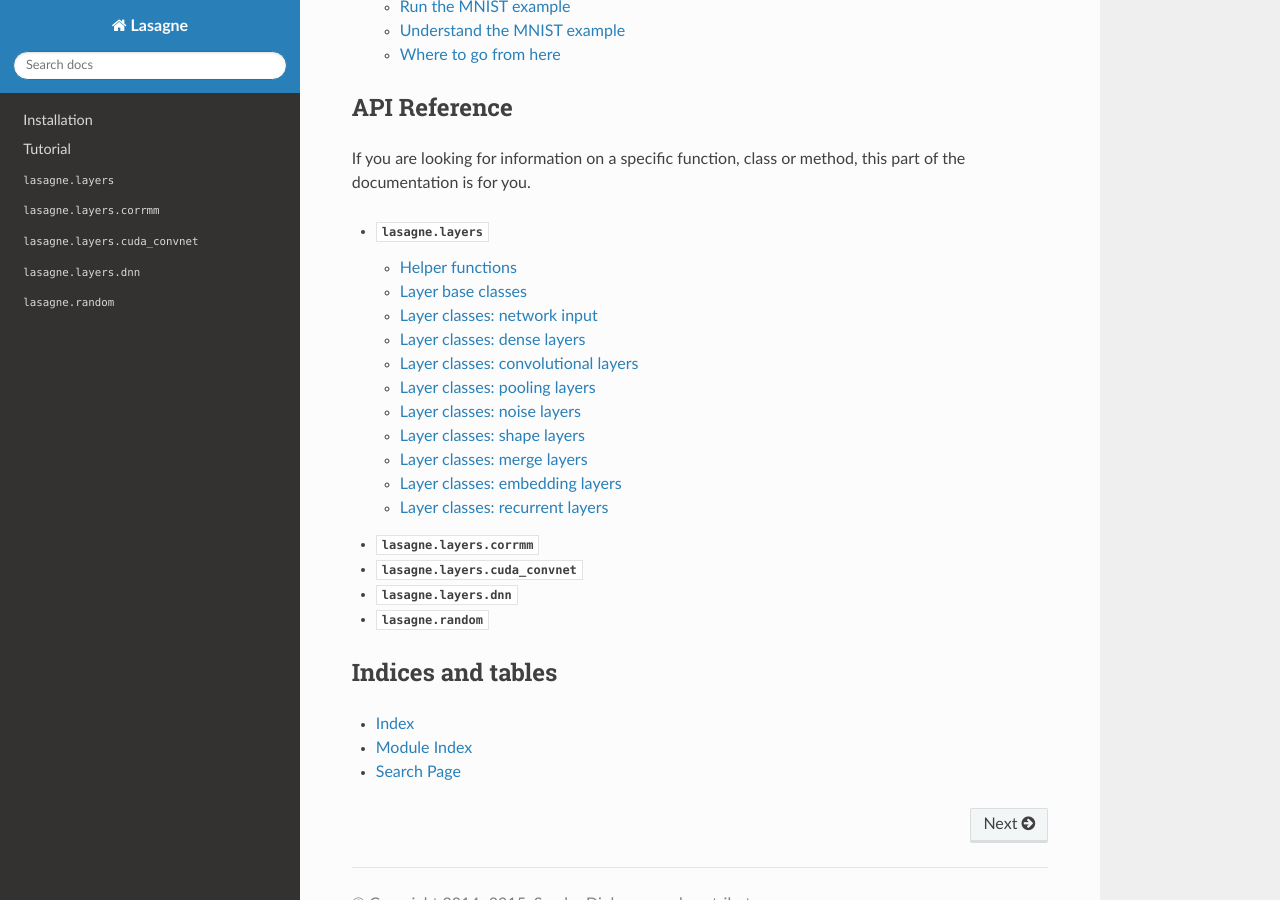
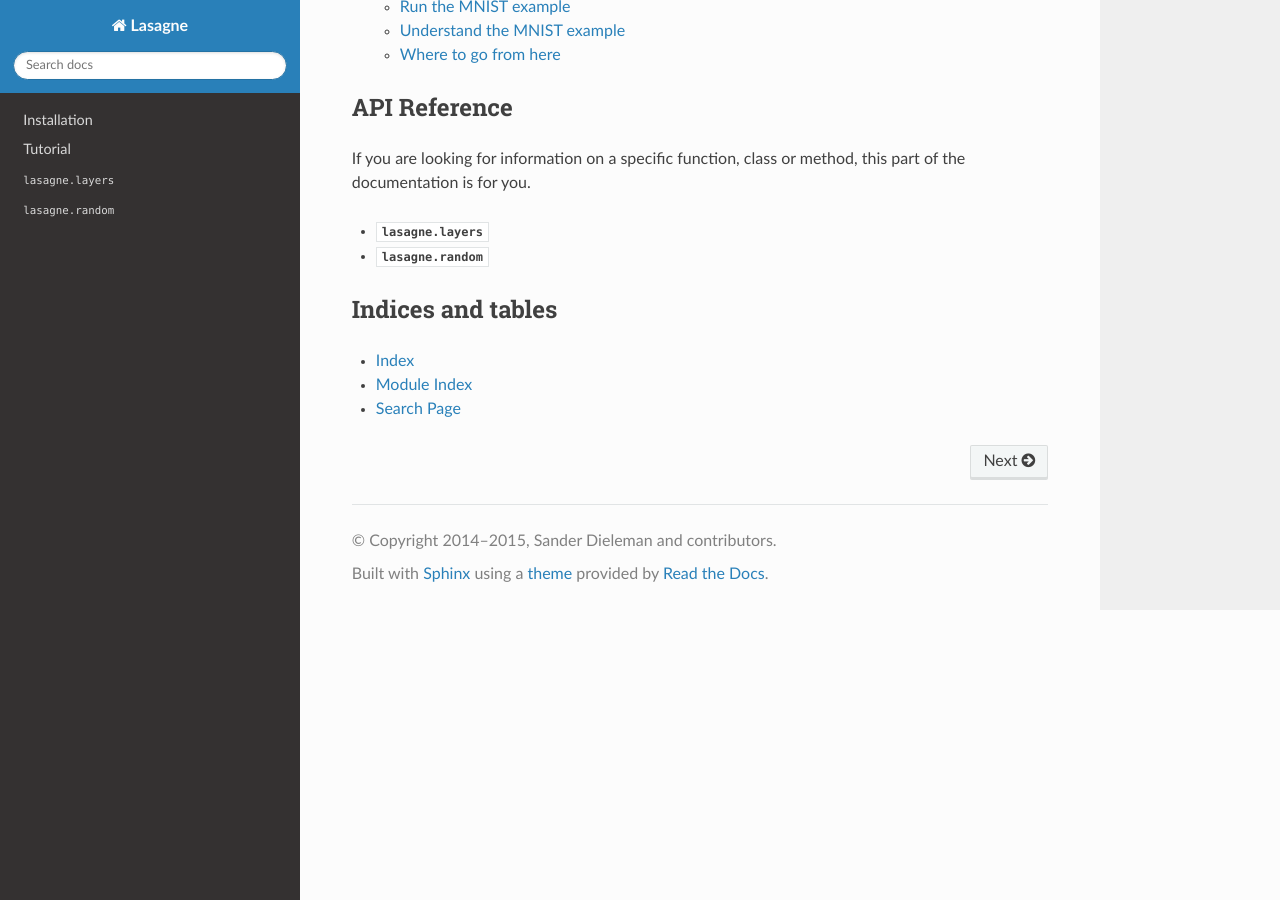
Before and after one commit to Lasagne/Lasagne, a Sphinx documentation site: the page built from docs/index.rst, in a window 1280 px wide and 900 px high, scrolled down 641 px. Built offline with Sphinx 7.4.7 and the Read the Docs theme 2.0.0, drawn with Linux system fonts in a browser that asks for light colours; pages that are not in the unit, such as notebooks, are missing from menus; the version number could not be read and is left out.

Commit message:
Split `lasagne.layers` docs into multiple pages

```diff
--- a/docs/modules/layers.rst
+++ b/docs/modules/layers.rst
@@ -3,171 +3,172 @@
 
 .. automodule:: lasagne.layers
 
+.. toctree::
+    :hidden:
 
-Helper functions
-----------------
-
-.. autofunction:: get_output
-.. autofunction:: get_output_shape
-.. autofunction:: get_all_layers
-.. autofunction:: get_all_params
-.. autofunction:: get_all_bias_params
-.. autofunction:: get_all_non_bias_params
-.. autofunction:: count_params
-.. autofunction:: get_all_param_values
-.. autofunction:: set_all_param_values
+    layers/helper
+    layers/base
+    layers/input
+    layers/dense
+    layers/conv
+    layers/pool
+    layers/recurrent
+    layers/noise
+    layers/shape
+    layers/merge
+    layers/embedding
+    layers/corrmm
+    layers/cuda_convnet
+    layers/dnn
 
 
-Layer base classes
-------------------
+.. rubric:: :doc:`layers/helper`
 
-.. autoclass:: Layer
-   :members:
+.. autosummary::
+    :nosignatures:
 
-.. autoclass:: MergeLayer
-    :members:
-
-Layer classes: network input
-----------------------------
-
-.. autoclass:: InputLayer
-   :members:
-
-Layer classes: dense layers
----------------------------
-
-.. autoclass:: DenseLayer
-   :members:
-
-.. autoclass:: NonlinearityLayer
-   :members:
-
-.. autoclass:: NINLayer
-    :members:
-
-Layer classes: convolutional layers
------------------------------------
-
-.. autoclass:: Conv1DLayer
-    :members:
-
-.. autoclass:: Conv2DLayer
-    :members:
-
-Layer classes: pooling layers
------------------------------
-
-.. autoclass:: MaxPool1DLayer
-    :members:
-
-.. autoclass:: Pool2DLayer
-    :members:
-
-.. autoclass:: MaxPool2DLayer
-    :members:
-
-.. autoclass:: GlobalPoolLayer
-    :members:
-
-.. autoclass:: FeaturePoolLayer
-    :members:
-
-.. autoclass:: FeatureWTALayer
-    :members:
-
-Layer classes: noise layers
----------------------------
-
-.. autoclass:: DropoutLayer
-    :members:
-
-.. autoclass:: dropout
-
-.. autoclass:: GaussianNoiseLayer
-    :members:
-
-Layer classes: shape layers
----------------------------
-
-.. autoclass:: ReshapeLayer
-    :members:
-
-.. autoclass:: reshape
-
-.. autoclass:: FlattenLayer
-    :members:
-
-.. autoclass:: flatten
-
-.. autoclass:: DimshuffleLayer
-    :members:
-
-.. autoclass:: dimshuffle
-
-.. autoclass:: PadLayer
-    :members:
-
-.. autoclass:: pad
-
-.. autoclass:: SliceLayer
+    get_output
+    get_output_shape
+    get_all_layers
+    get_all_params
+    count_params
+    get_all_param_values
+    set_all_param_values
 
 
-Layer classes: merge layers
----------------------------
+.. rubric:: :doc:`layers/base`
 
-.. autoclass:: ConcatLayer
-    :members:
+.. autosummary::
+    :nosignatures:
 
-.. autoclass:: concat
-
-.. autoclass:: ElemwiseMergeLayer
-    :members:
-
-.. autoclass:: ElemwiseSumLayer
-    :members:
-
-Layer classes: embedding layers
--------------------------------
-
-.. autoclass:: EmbeddingLayer
-    :members:
-
-Layer classes: recurrent layers
--------------------------------
-
-.. automodule:: lasagne.layers.recurrent
-
-.. autoclass:: CustomRecurrentLayer
-    :members:
-
-.. autoclass:: RecurrentLayer
-    :members:
-
-.. autoclass:: LSTMLayer
-    :members:
-
-.. autoclass:: GRULayer
-    :members:
-
-.. autoclass:: Gate
-    :members:
-
-:mod:`lasagne.layers.corrmm`
-============================
-
-.. automodule:: lasagne.layers.corrmm
-    :members:
+    Layer
+    MergeLayer
 
 
-:mod:`lasagne.layers.cuda_convnet`
-==================================
+.. rubric:: :doc:`layers/input`
 
-.. automodule:: lasagne.layers.cuda_convnet
-    :members:
+.. autosummary::
+    :nosignatures:
+
+    InputLayer
 
 
-:mod:`lasagne.layers.dnn`
-=========================
+.. rubric:: :doc:`layers/dense`
 
-.. automodule:: lasagne.layers.dnn
-    :members:
+.. autosummary::
+    :nosignatures:
+
+    DenseLayer
+    NonlinearityLayer
+    NINLayer
+
+
+.. rubric:: :doc:`layers/conv`
+
+.. autosummary::
+    :nosignatures:
+
+    Conv1DLayer
+    Conv2DLayer
+
+
+.. rubric:: :doc:`layers/pool`
+
+.. autosummary::
+    :nosignatures:
+
+    MaxPool1DLayer
+    MaxPool2DLayer
+    Pool2DLayer
+    GlobalPoolLayer
+    FeaturePoolLayer
+    FeatureWTALayer
+
+
+.. rubric:: :doc:`layers/recurrent`
+
+.. autosummary::
+    :nosignatures:
+
+    CustomRecurrentLayer
+    RecurrentLayer
+    LSTMLayer
+    GRULayer
+    Gate
+
+
+.. rubric:: :doc:`layers/noise`
+
+.. autosummary::
+    :nosignatures:
+
+    DropoutLayer
+    dropout
+    GaussianNoiseLayer
+
+
+.. rubric:: :doc:`layers/shape`
+
+.. autosummary::
+    :nosignatures:
+
+    ReshapeLayer
+    reshape
+    FlattenLayer
+    flatten
+    DimshuffleLayer
+    dimshuffle
+    PadLayer
+    pad
+    SliceLayer
+
+
+.. rubric:: :doc:`layers/merge`
+
+.. autosummary::
+    :nosignatures:
+
+    ConcatLayer
+    concat
+    ElemwiseMergeLayer
+    ElemwiseSumLayer
+
+
+.. rubric:: :doc:`layers/embedding`
+
+.. autosummary::
+    :nosignatures:
+
+    EmbeddingLayer
+
+
+.. rubric:: :doc:`layers/corrmm`
+
+.. autosummary::
+    :nosignatures:
+
+    corrmm.Conv2DMMLayer
+
+
+.. rubric:: :doc:`layers/cuda_convnet`
+
+.. autosummary::
+    :nosignatures:
+
+    cuda_convnet.Conv2DCCLayer
+    cuda_convnet.MaxPool2DCCLayer
+    cuda_convnet.ShuffleBC01ToC01BLayer
+    cuda_convnet.bc01_to_c01b
+    cuda_convnet.ShuffleC01BToBC01Layer
+    cuda_convnet.c01b_to_bc01
+    cuda_convnet.NINLayer_c01b
+
+
+.. rubric:: :doc:`layers/dnn`
+
+.. autosummary::
+    :nosignatures:
+
+    dnn.Conv2DDNNLayer
+    dnn.MaxPool2DDNNLayer
+    dnn.Pool2DDNNLayer
--- /dev/null
+++ b/docs/modules/layers/corrmm.rst
@@ -0,0 +1,5 @@
+:mod:`lasagne.layers.corrmm`
+----------------------------
+
+.. automodule:: lasagne.layers.corrmm
+    :members:
--- /dev/null
+++ b/docs/modules/layers/cuda_convnet.rst
@@ -0,0 +1,5 @@
+:mod:`lasagne.layers.cuda_convnet`
+----------------------------------
+
+.. automodule:: lasagne.layers.cuda_convnet
+    :members:
--- /dev/null
+++ b/docs/modules/layers/dnn.rst
@@ -0,0 +1,5 @@
+:mod:`lasagne.layers.dnn`
+-------------------------
+
+.. automodule:: lasagne.layers.dnn
+    :members:
```
Also changed, not shown: docs/modules/layers/base.rst (added, +12 -0 lines), docs/modules/layers/conv.rst (added, +29 -0 lines), docs/modules/layers/dense.rst (added, +15 -0 lines), docs/modules/layers/embedding.rst (added, +9 -0 lines), docs/modules/layers/helper.rst (added, +16 -0 lines), docs/modules/layers/input.rst (added, +9 -0 lines), docs/modules/layers/merge.rst (added, +17 -0 lines), docs/modules/layers/noise.rst (added, +14 -0 lines), docs/modules/layers/pool.rst (added, +24 -0 lines), docs/modules/layers/recurrent.rst (added, +21 -0 lines), docs/modules/layers/shape.rst (added, +28 -0 lines).
